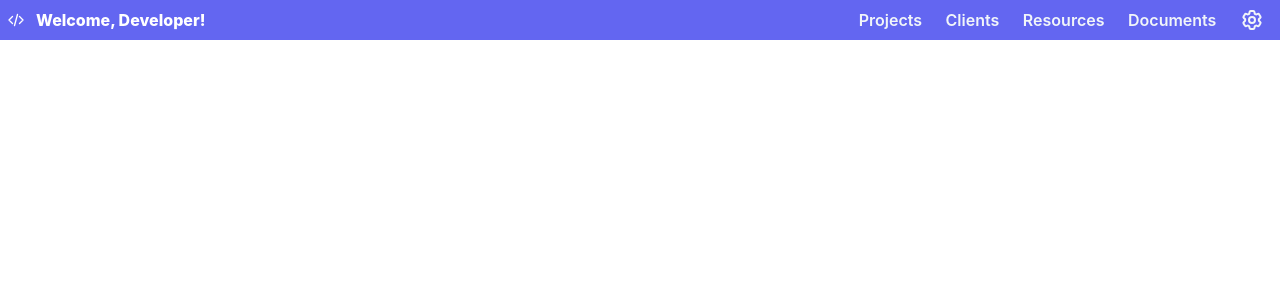
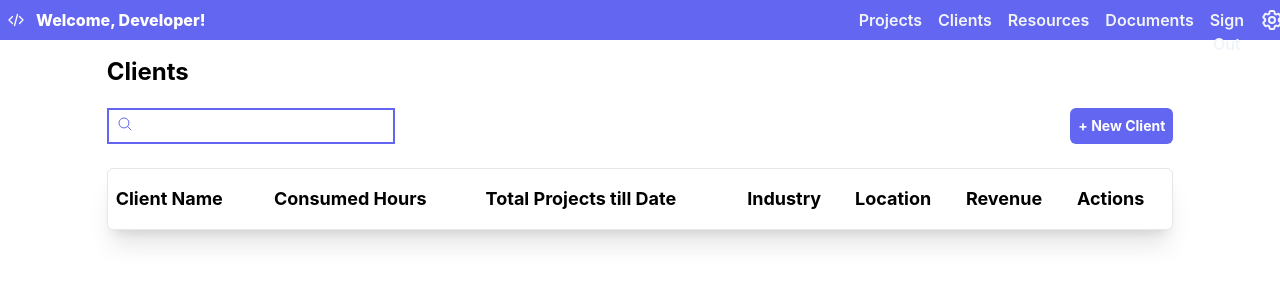
Before and after one commit to Cyberstunna/EasyProject, a React (Create React App) app: page /clients in a window 1280 px wide. Shown: the top 300 px of the page. Built offline with nearby package versions, Linux system fonts and the light colour scheme.

Commit message:
Added New Pages

```diff
--- a/src/App.js
+++ b/src/App.js
@@ -13,20 +13,23 @@ import NewProject from "./pages/NewProjects";
 import Clients from "./pages/Clients";
 import Resources from "./pages/Resources";
 import Documents from "./pages/Documents";
+import NewClients from "./pages/NewClients";
 
 function App() {
   return (
-    <div className="App ">
+    <div className="App">
       <div>
         <div className="sticky z-10">
           <NavigationBar />
         </div>
-        <div className="pl-24">
+        <div className="mx-auto">
         <Routes>
+          <Route path="/" element={<Login />} />
           <Route path="/dashboard" element={<UserDashboard />} />
           <Route path="/projects" element={<Projects />} />
           <Route path="/projects/new" element={<NewProject />} />
           <Route path="/clients" element={<Clients />} />
+          <Route path="/clients/new" element={<NewClients />} />
           <Route path="/resources" element={<Resources />} />
           <Route path="/documents" element={<Documents />} />
           <Route path="/settings" element={<UserSettings />}>
@@ -42,4 +45,39 @@ function App() {
   );
 }
 
+
+const Login = () => {
+  return(
+    <div className="relative top-40" >
+      <div className="mx-auto w-3/12 h-96 border rounded-md shadow-xl ">
+        <div className="flex flex-col h-full p-3">
+          <div className="mx-auto">
+            <svg xmlns="http://www.w3.org/2000/svg" fill="none" viewBox="0 0 24 24" strokeWidth="2" stroke="currentColor" className="w-8 h-8 text-indigo-500 font-black">
+                <path strokeLinecap="round" strokeLinejoin="round" d="M17.25 6.75L22.5 12l-5.25 5.25m-10.5 0L1.5 12l5.25-5.25m7.5-3l-4.5 16.5" />
+            </svg>
+          </div>
+          <form className="h-full place-content-between w-3/4 mx-auto">
+            <h1 className="text-left text-2xl font-bold">Sign In</h1>
+            <div className=" ">
+              <div className="flex flex-col w-full my-3">
+                <label className="text-left">Email</label>
+                <input type='email' className="border-2 rounded-md h-10 p-5 text-lg border-indigo-500" required='true'/>
+              </div>
+              <div className="flex flex-col w-full my-3">
+                <label className="text-left">Password</label>
+                <input type='password' className="border-2 rounded-md h-10 p-5 text-2xl border-indigo-500" required='true'/>
+              </div>
+              <div className="flex flex-col my-8">
+                <input type='submit' value="Sign In" className="cursor-pointer font-bold text-xl border px-2 py-1 rounded-none bg-indigo-400" required='true'/>
+                <a href="" className="italic underline text-sm">Forgot Password?</a>
+              </div>
+            </div>
+          </form>
+        </div>
+      </div>
+    </div>
+  )
+}
+
+
 export default App;
--- a/src/components/NavigationBar.js
+++ b/src/components/NavigationBar.js
@@ -48,6 +48,13 @@ const NavigationBar = () => {
                                 </div>
                             </li>
                         </Link>
+                        <Link to="/">
+                            <li>
+                                <div className="rounded-lg hover:bg-indigo-400 px-2 ease-in-out duration-300 hover:cursor-pointer">
+                                    <button>Sign Out</button>
+                                </div>
+                            </li>
+                        </Link>
                         <li>
                             <Link to="/settings/personalinfo">
                             <div className="rounded-lg hover:bg-indigo-400 px-2 ease-in-out duration-300 hover:cursor-pointer">
--- a/src/pages/Clients.js
+++ b/src/pages/Clients.js
@@ -1,9 +1,73 @@
 import React from "react";
+import { Link } from "react-router-dom";
 
 const Clients = () => {
+
+    const searchFilter = (event) => {
+        console.log(event.target.value)
+    }
+
     return(
-        <div>
+        <div className="mt-4 mx-auto w-10/12">
+            <div className="text-left text-2xl font-bold my-3">
+                <h1>Clients</h1>
+            </div>
+            <div className="flex flex-row w-full place-content-between my-3">
+                <div className="flex flex-row  mt-2 border-solid border-2 border-indigo-500 rounded-none text-gray-800 focus:ring-2 focus:ring-indigo-500 italic w-fit h-auto p-1">
+                    <svg xmlns="http://www.w3.org/2000/svg" fill="none" viewBox="0 0 24 24" strokeWidth="1.5" stroke="currentColor" className="w-5 h-5 text-indigo-500 pl-1">
+                        <path strokeLinecap="round" strokeLinejoin="round" d="M21 21l-5.197-5.197m0 0A7.5 7.5 0 105.196 5.196a7.5 7.5 0 0010.607 10.607z" />
+                    </svg>
+                    <input type='text'
+                    className="focus:outline-none pl-2"
+                    onChange={searchFilter}
+                    />
+                </div>
+                {/* <div className="mt-2">
+                    <input type="checkbox" className="w-4 h-4" />
+                    <label className="pl-2 text-sm font-bold">Completed</label>
+                </div> */}
+                <div>
+                <Link to="/clients/new">
+                    <button className="ml-1 bg-indigo-500 hover:bg-indigo-300 ease-in-out duration-300 rounded-md p-2 text-sm font-bold text-white mt-2">+ New Client</button>
+                </Link>
+                </div>
+            </div>
+            <div className="w-full mt-6">
+                <div className="bg-white border shadow-xl rounded-md">
+                    <table className="table-auto border-collapse w-full">
+                        <thead>
+                            <tr className="text-lg text-left">
+                                <th className="px-2 py-4">
+                                    Client Name
+                                </th>
+                                <th className="px-1">
+                                    Consumed Hours
+                                </th>
+                                <th className="px-1">
+                                    Total Projects till Date
+                                </th>
+                                <th className="px-1">
+                                    Industry
+                                </th>
+                                <th className="px-1">
+                                    Location
+                                </th>
+                                <th className="px-1">
+                                    Revenue
+                                </th>
+                                <th className="px-1">
+                                    Actions
+                                </th>
+                            </tr>
+                        </thead>
+                        <tbody className="odd:bg-slate-300">
+                            <tr>
 
+                            </tr>
+                        </tbody>
+                    </table>
+                </div>
+            </div>
         </div>
     )
 }
--- a/src/pages/Login.js
+++ /dev/null
@@ -1,13 +0,0 @@
-import React from "react";
-
-
-const Login = () => {
-    return(
-        <div>
-
-        </div>
-    )
-}
-
-
-export default Login;
--- a/src/pages/NewProjects.js
+++ b/src/pages/NewProjects.js
@@ -1,4 +1,5 @@
 import React from "react";
+import { Link } from "react-router-dom";
 
 const NewProject = () => {
     return(
@@ -141,7 +142,9 @@ const NewProject = () => {
                 <div className="py-2">
                     <div className="flex flex-row place-content-between">
                         <button className="ml-2 bg-indigo-500 font-bold px-2 py-1 text-white rounded-md">Register Project</button>
-                        <button className="ml-2 bg-red-500 font-bold px-2 py-1 text-white rounded-md">Cancel</button>
+                        <Link to="/projects">
+                            <button className="ml-2 bg-red-500 font-bold px-2 py-1 text-white rounded-md">Cancel</button>
+                        </Link>
                     </div>
                 </div>
             </div>
--- a/src/pages/UserDashboard.js
+++ b/src/pages/UserDashboard.js
@@ -6,7 +6,7 @@ import ToDo from "../components/ToDo";
 
 const UserDashboard = () => {
     return(
-        <div className="w-full flex flex-col h-full">
+        <div className="pl-28 flex flex-col h-full">
             <div className="relative mt-8 flex flex-col ">
                 <h2 className="text-left font-bold text-2xl">Performance Bar</h2>
                 <div className="">
--- a/src/pages/UserSettings.js
+++ b/src/pages/UserSettings.js
@@ -5,6 +5,7 @@ import PersonalInfo from "../viewcomponents/SettingsPersonalInfo";
 
 const UserSettings = () => {
     return(
+        <div className="pl-36">
             <div className="flex flex-row w-11/12 h-3/5 relative top-20 rounded-lg shadow-2xl divide-x">
                 <div className="w-1/5 h-full">
                     <h2 className="text-left p-2 font-bold text-2xl">Settings</h2>
@@ -14,6 +15,7 @@ const UserSettings = () => {
                     <Outlet />
                 </div>
             </div>
+        </div>
     )
 }
 
```
Lines whose indentation alone changed are shown as unchanged.
